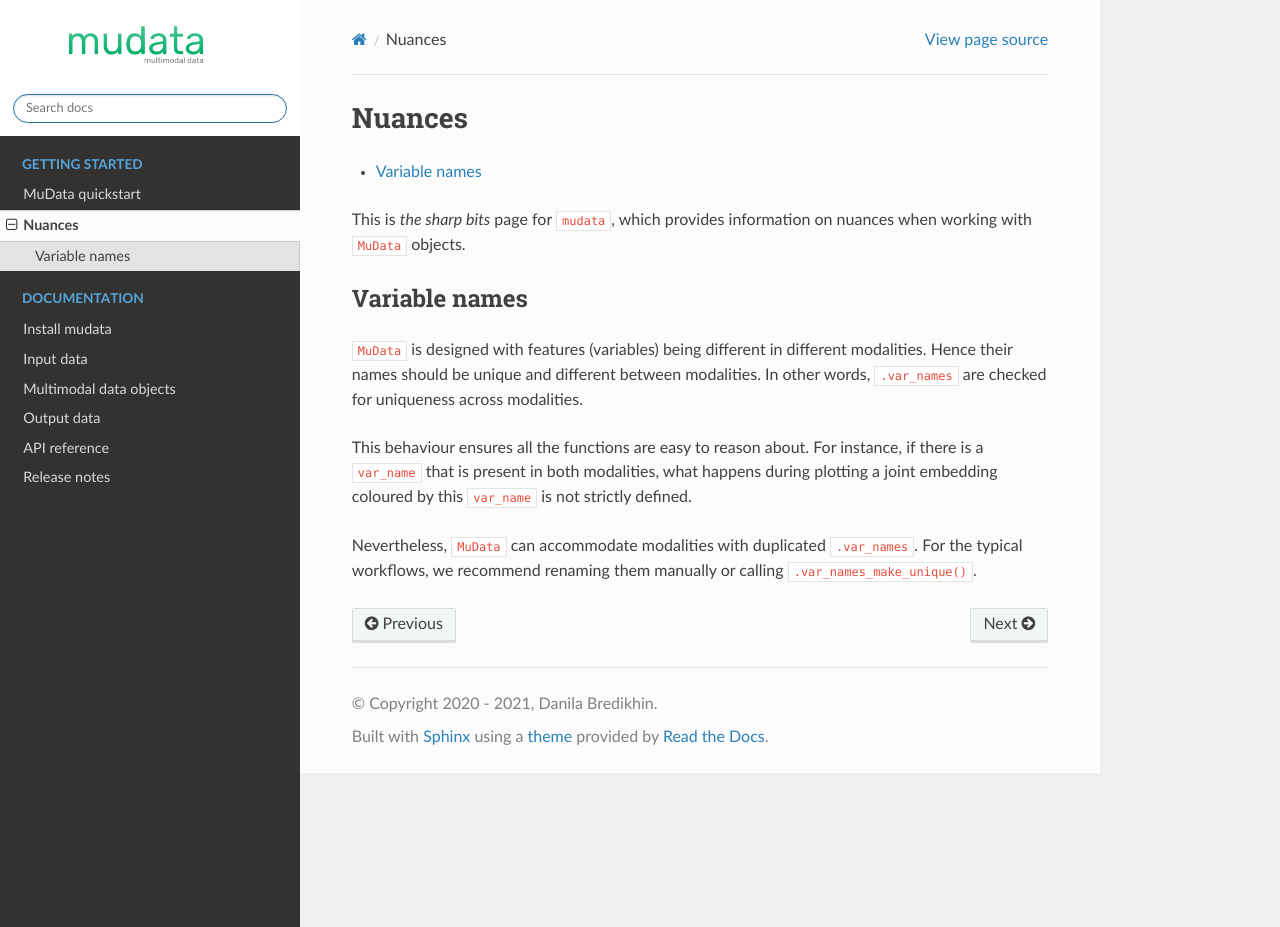
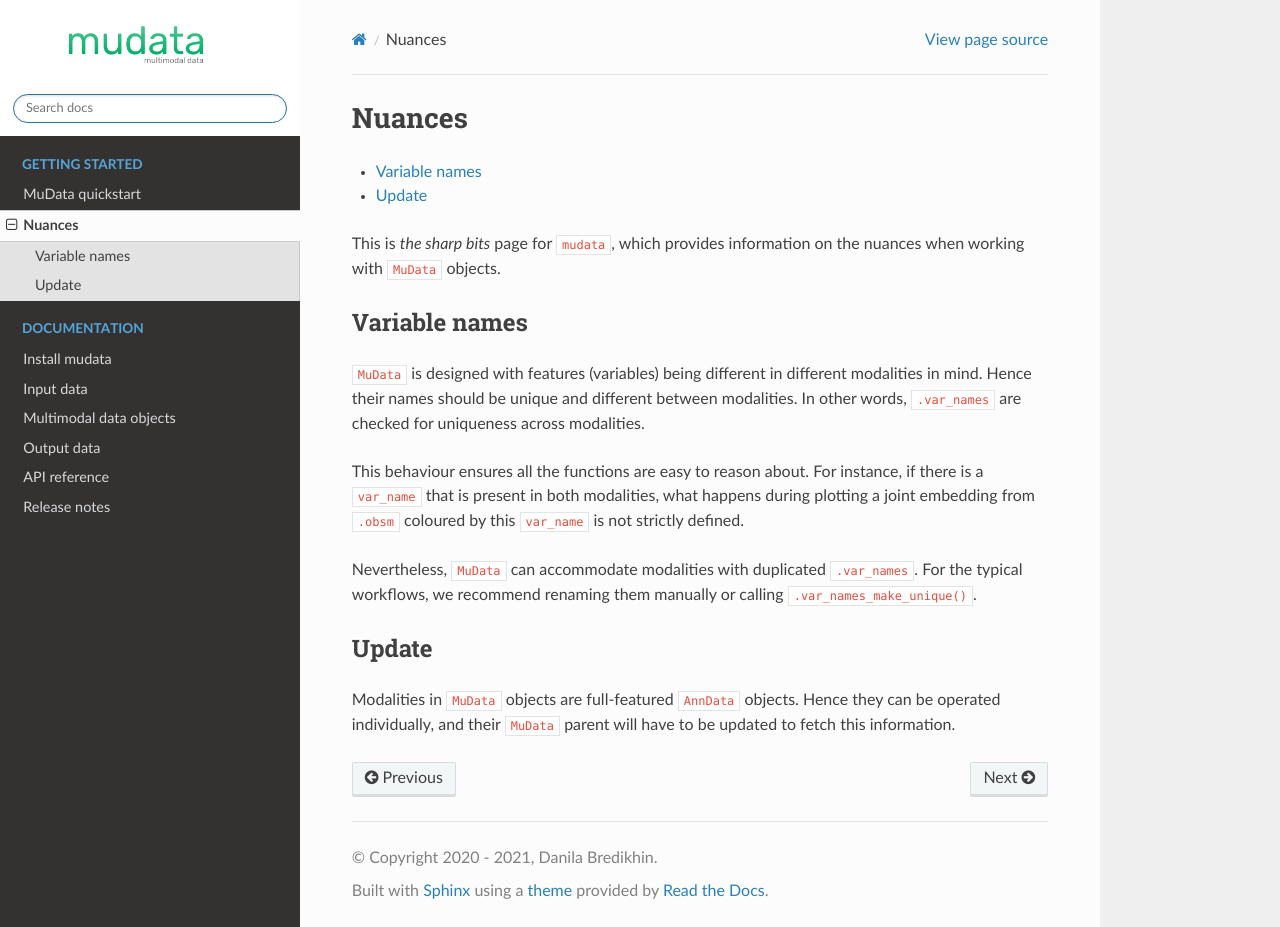
Before and after one commit to scverse/mudata, a Sphinx documentation site: the page built from docs/source/nuances.rst, in a window 1280 px wide and 927 px high. Built offline with Sphinx 7.4.7 and the Read the Docs theme 2.0.0, drawn with Linux system fonts in a browser that asks for light colours; pages that are not in the unit, such as notebooks, are missing from menus.

Commit message:
Add more info to nuances.rst

```diff
--- a/docs/source/nuances.rst
+++ b/docs/source/nuances.rst
@@ -9,13 +9,19 @@ Nuances
 
    *
 
-This is *the sharp bits* page for ``mudata``, which provides information on nuances when working with ``MuData`` objects.
+This is *the sharp bits* page for ``mudata``, which provides information on the nuances when working with ``MuData`` objects.
 
 Variable names
 --------------
 
-``MuData`` is designed with features (variables) being different in different modalities. Hence their names should be unique and different between modalities. In other words, ``.var_names`` are checked for uniqueness across modalities.
+``MuData`` is designed with features (variables) being different in different modalities in mind. Hence their names should be unique and different between modalities. In other words, ``.var_names`` are checked for uniqueness across modalities.
 
-This behaviour ensures all the functions are easy to reason about. For instance, if there is a ``var_name`` that is present in both modalities, what happens during plotting a joint embedding coloured by this ``var_name`` is not strictly defined.
+This behaviour ensures all the functions are easy to reason about. For instance, if there is a ``var_name`` that is present in both modalities, what happens during plotting a joint embedding from ``.obsm`` coloured by this ``var_name`` is not strictly defined.
 
 Nevertheless, ``MuData`` can accommodate modalities with duplicated ``.var_names``. For the typical workflows, we recommend renaming them manually or calling ``.var_names_make_unique()``.
+
+
+Update
+------
+
+Modalities in ``MuData`` objects are full-featured ``AnnData`` objects. Hence they can be operated individually, and their ``MuData`` parent will have to be updated to fetch this information.
```
